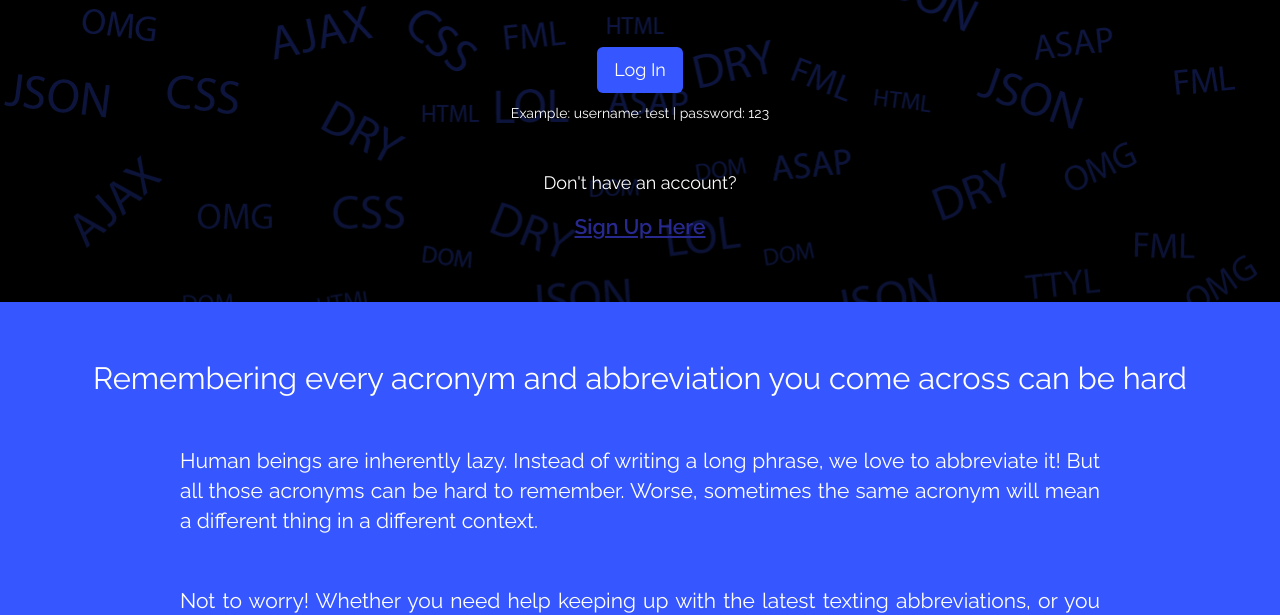
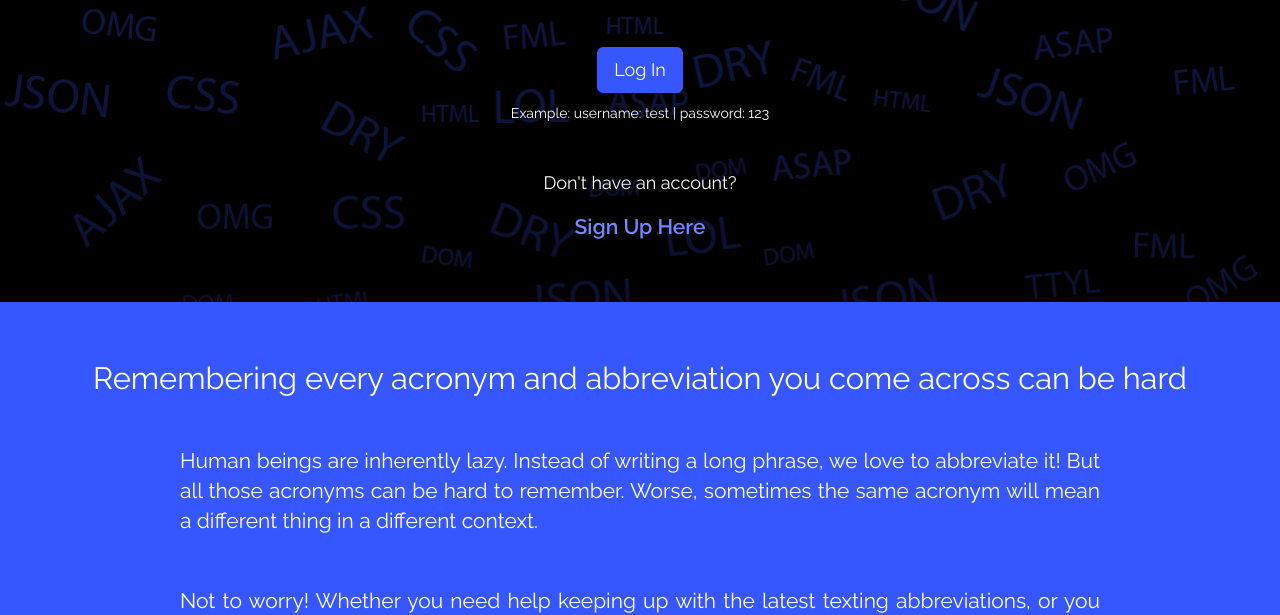
Before and after one commit to iastanley/my-acronym-dictionary-app, a website: page public/index.html in a window 1280 px wide. In both pictures the pointer is over the button "Sign Up Here". Shown: the part 185-800 px from the top of the page. Drawn offline with nearby package versions, Linux system fonts and the light colour scheme; no server answers.

Commit message:
improved contrast of button and link hover styles

```diff
--- a/public/stylesheet.css
+++ b/public/stylesheet.css
@@ -54,6 +54,11 @@ footer {
   font-weight: 600;
 }
 
+.btn-link:hover {
+  color: #7289FF;
+  text-decoration: none;
+}
+
 .navbar-brand {
   font-size: 2em;
 }
@@ -62,8 +67,8 @@ footer {
   display: none;
 }
 
-.navbar-default .navbar-brand:hover, .btn-link:hover {
-  color: #28298F;
+.navbar-default .navbar-brand:hover {
+  color: #3657FF;
 }
 
 .navbar>.container-fluid .navbar-brand, .navbar>.container-fluid .navbar-right {
@@ -78,11 +83,13 @@ footer {
 .btn-custom {
   color: #fff;
   background-color: #3657FF;
+  border: 1px solid #3657FF;
 }
 
 .btn-custom:hover, .btn-custom:focus {
   color: #fff;
   background-color: #28298F;
+  border: 1px solid #fff;
 }
 
 .category {
```
